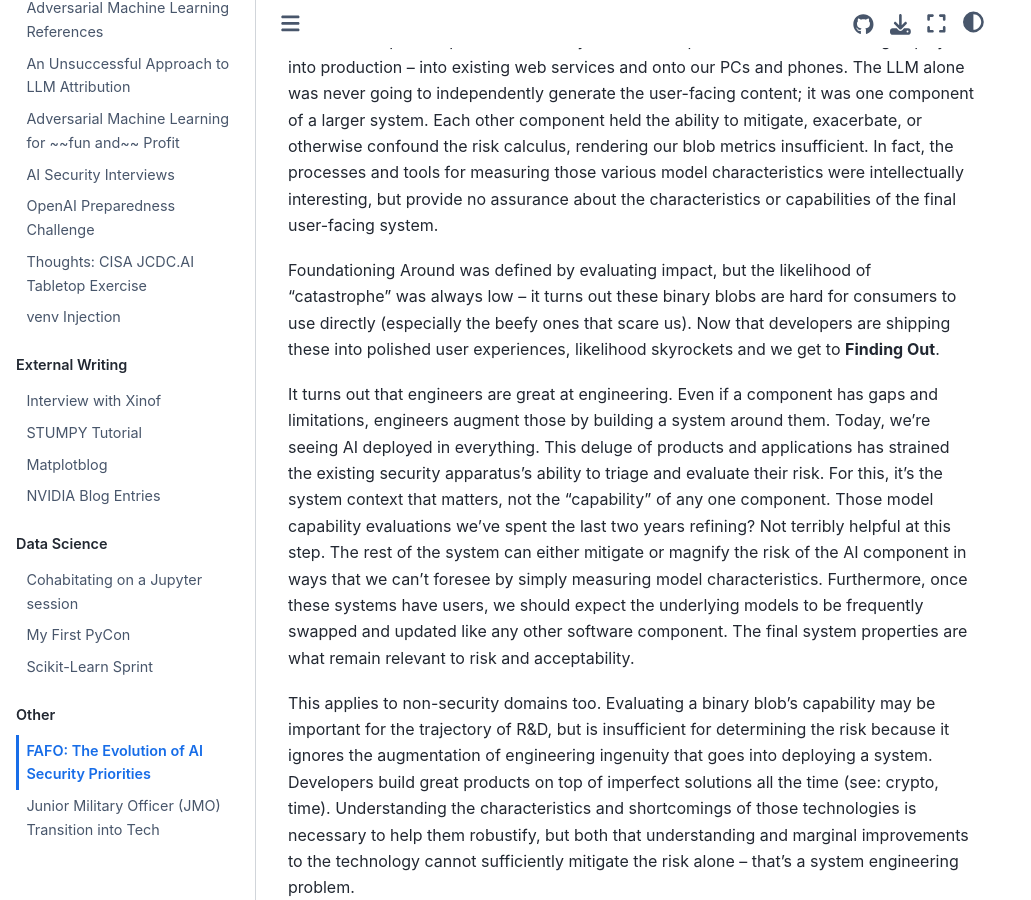
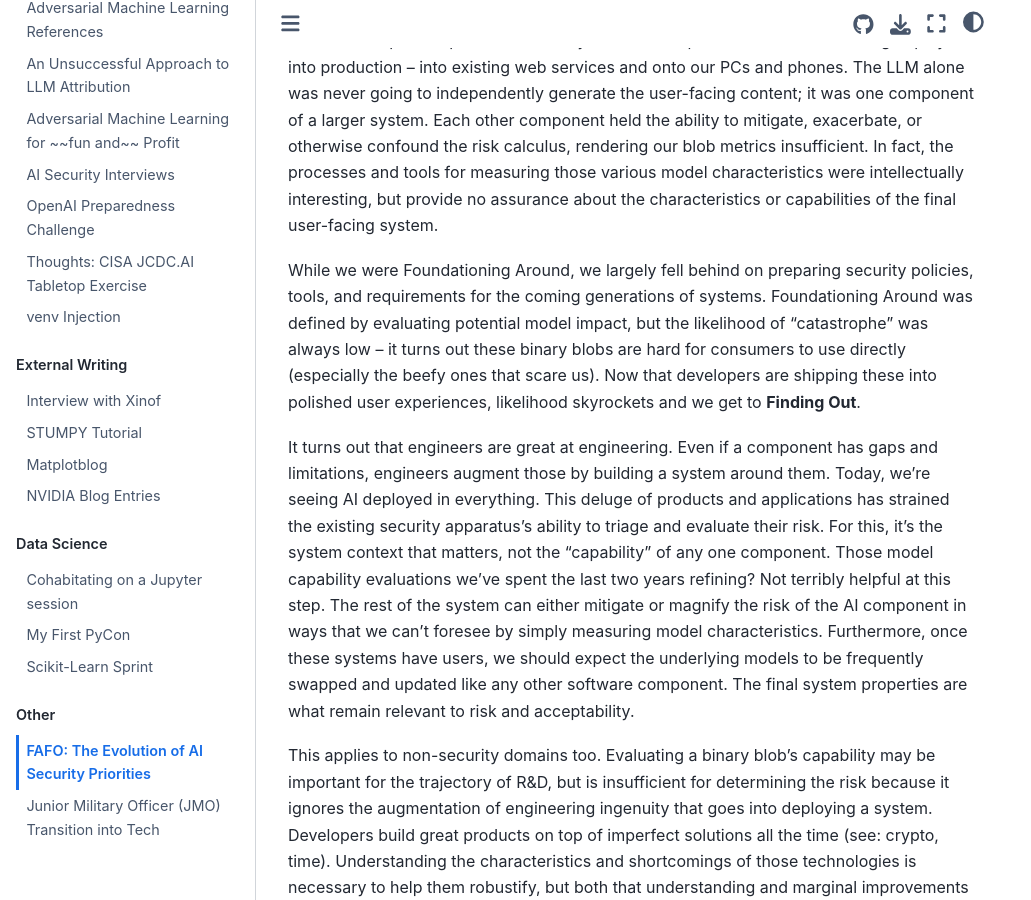
Before and after one commit to JosephTLucas/blog, a Jupyter Book: the page built from content/fafo.md, in a window 1280 px wide and 900 px high, scrolled down 694 px. Shown: the whole window, without its empty margins (0-1031 px from the left). Built offline with Jupyter Book 1.0.4 settings and Sphinx 7.4.7 and the Sphinx Book theme 1.1.4, drawn with Linux system fonts in a browser that asks for light colours.

Commit message:
update fafo

```diff
--- a/content/fafo.md
+++ b/content/fafo.md
@@ -11,7 +11,7 @@ But while security researchers have been working on those model capability evalu
 
 … and developers ship. So those binary blobs and expensive API calls are being deployed into production – into existing web services and onto our PCs and phones. The LLM alone was never going to independently generate the user-facing content; it was one component of a larger system. Each other component held the ability to mitigate, exacerbate, or otherwise confound the risk calculus, rendering our blob metrics insufficient. In fact, the processes and tools for measuring those various model characteristics were intellectually interesting, but provide no assurance about the characteristics or capabilities of the final user-facing system.
 
-Foundationing Around was defined by evaluating impact, but the likelihood of “catastrophe” was always low – it turns out these binary blobs are hard for consumers to use directly (especially the beefy ones that scare us). Now that developers are shipping these into polished user experiences, likelihood skyrockets and we get to **Finding Out**.
+ While we were Foundationing Around, we largely fell behind on preparing security policies, tools, and requirements for the coming generations of systems. Foundationing Around was defined by evaluating potential model impact, but the likelihood of “catastrophe” was always low – it turns out these binary blobs are hard for consumers to use directly (especially the beefy ones that scare us). Now that developers are shipping these into polished user experiences, likelihood skyrockets and we get to **Finding Out**.
 
 It turns out that engineers are great at engineering. Even if a component has gaps and limitations, engineers augment those by building a system around them. Today, we’re seeing AI deployed in everything. This deluge of products and applications has strained the existing security apparatus’s ability to triage and evaluate their risk. For this, it’s the system context that matters, not the “capability” of any one component. Those model capability evaluations we’ve spent the last two years refining? Not terribly helpful at this step.  The rest of the system can either mitigate or magnify the risk of the AI component in ways that we can’t foresee by simply measuring model characteristics. Furthermore, once these systems have users, we should expect the underlying models to be frequently swapped and updated like any other software component. The final system properties are what remain relevant to risk and acceptability.
 
```
